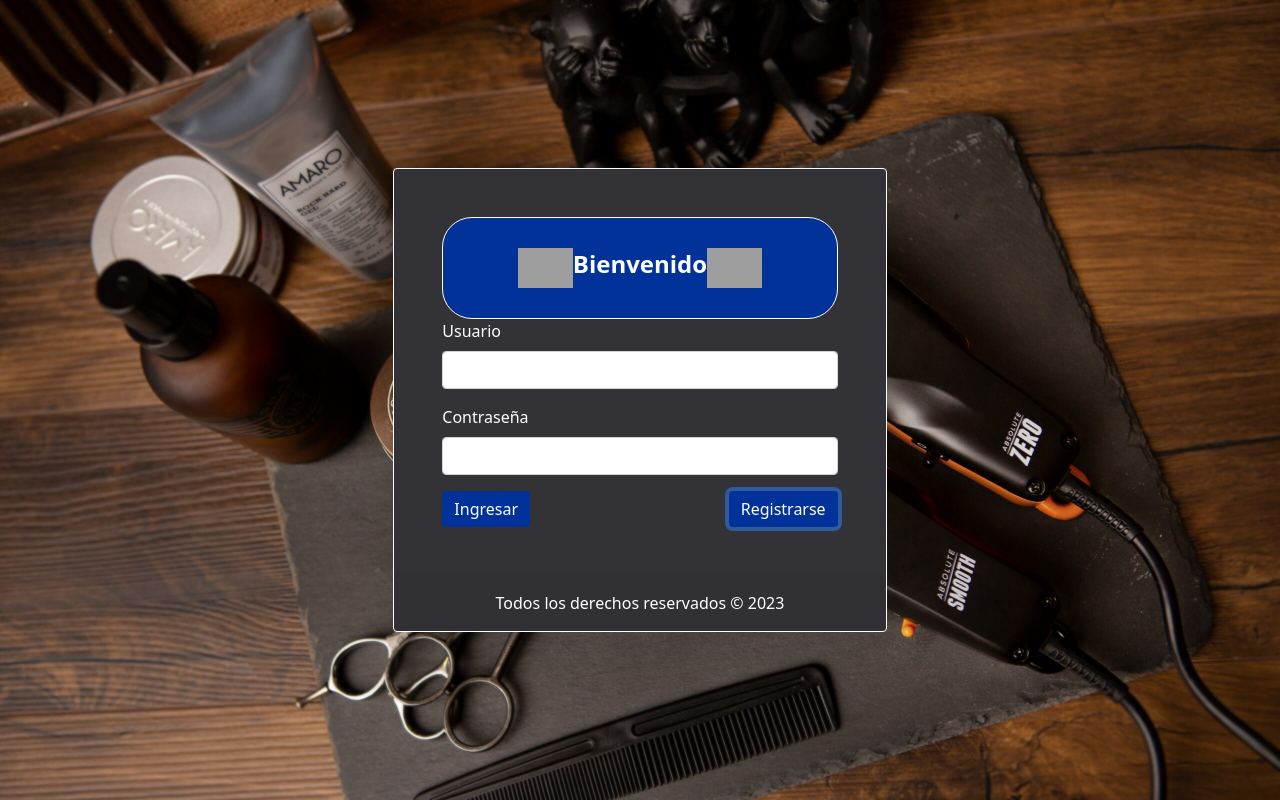
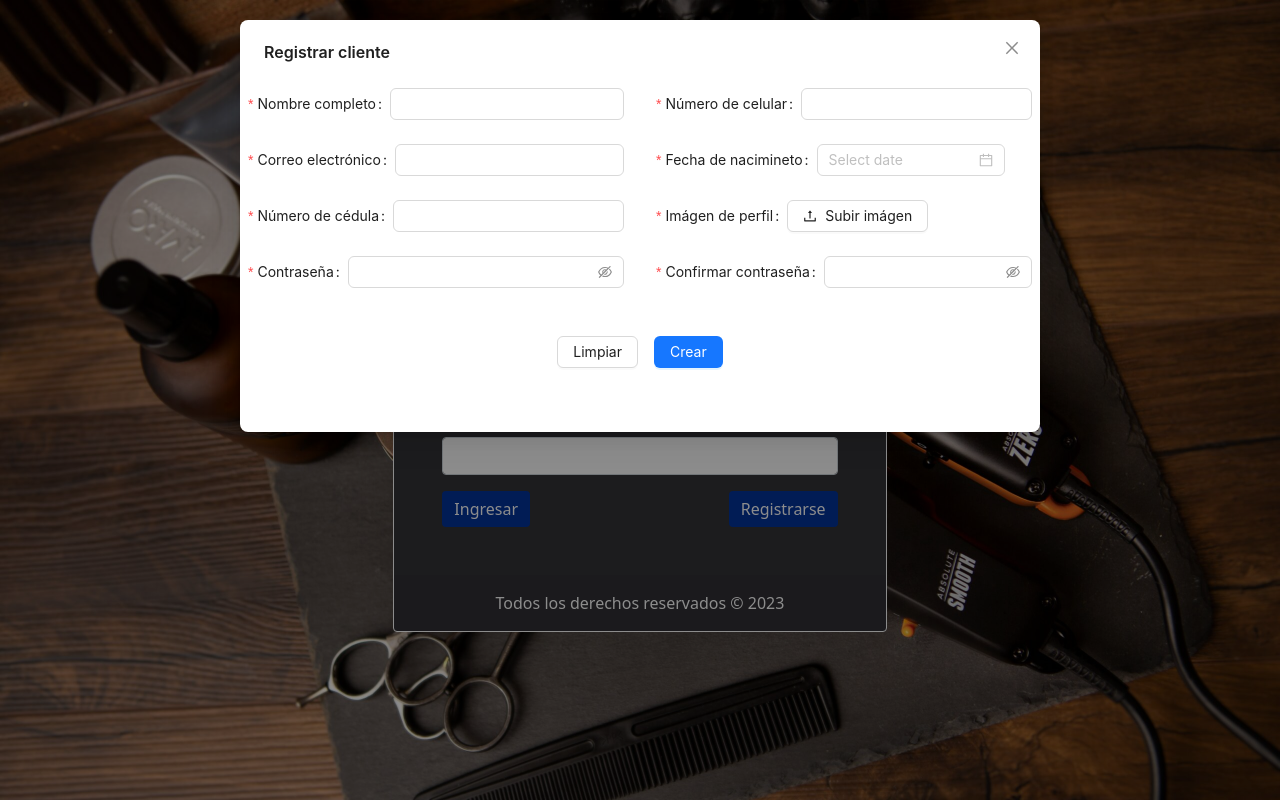
Before and after one commit to Odzen/barber_management_frontend, a React (Vite) app: page / in a window 1280 px wide. Both pictures are taken after a click on the button "Registrarse". Built offline with nearby package versions, Linux system fonts and the light colour scheme; no server answers; grey boxes are pictures that could not be loaded.

Commit message:
advance in modal for register

```diff
--- a/src/containers/mainRouter/index.jsx
+++ b/src/containers/mainRouter/index.jsx
@@ -20,7 +20,7 @@ const MainRouter = ({ location }) => {
   if (!token && tokenLocal == undefined) {
     return <LoginView setToken={setToken} />
   }
-  console.log('location.pathname: ', location.pathname)
+
   /* If the user's role is Administrator, then we redirect him to the Dashboard */
   if (role == 'Administrator' && location.pathname === '/') {
     return <Navigate to='/main' />
@@ -39,6 +39,7 @@ const MainRouter = ({ location }) => {
       {/* Main routes conditioned according to the role of the user */}
       <Routes>
         <Route path='/main' element={role == 'Barber' ? <ErrorView /> : <h1>Dashboard</h1>} />
+        <Route path='/register' element={<h1>Register</h1>} />
         <Route path='/staff' element={role == 'Barber' ? <ErrorView /> : <h1>Staff</h1>} />
         <Route path='/staff/:id' element={<h1>Staff Id</h1>} />
         <Route path='/users' element={role == 'Barber' ? <ErrorView /> : <h1>Users</h1>} />
--- /dev/null
+++ b/src/helpers/handleInputChange.js
@@ -0,0 +1,9 @@
+/* Function to handle input changes */
+
+export const handleInputChange = (event, state, setState) => {
+  setState({
+    ...state,
+    [event.target.name]: event.target.value
+  })
+  console.log(state)
+}
--- /dev/null
+++ b/src/helpers/openNotificationWithIcon.js
@@ -0,0 +1,8 @@
+/* Function to show notification  */
+
+export const openNotificationWithIcon = (notification, type, message, description) => {
+  notification[type]({
+    message: message,
+    description: description
+  })
+}
--- a/src/security/views/login/index.jsx
+++ b/src/security/views/login/index.jsx
@@ -1,66 +1,133 @@
+import axios from 'axios'
 import { useState } from 'react'
-import { notification } from 'antd'
-import axios from 'axios'
+import {
+  Modal,
+  Form,
+  Input,
+  Select,
+  Button,
+  Col,
+  Row,
+  Upload,
+  DatePicker,
+  Spin,
+  notification
+} from 'antd';
+import {
+  UploadOutlined,
+  LoadingOutlined
+} from '@ant-design/icons';
+import icon from '../../../assets/images/icono.png'
 import './login.css'
-import icon from '../../../assets/images/icono.png'
-/*Componente usado para validar el ingreso de usuarios*/
+import { handleInputChange } from '../../../helpers/handleInputChange';
+import { openNotificationWithIcon } from '../../../helpers/openNotificationWithIcon';
+
+/* Component used to validate user input */
 
 const LoginView = (/*{ setToken }*/) => {
-  /*Estados generales para recepción de datos del usuario*/
+
+  /* General states for receiving user data */
+  const [formCustomer] = Form.useForm();
   const [user, setUser] = useState(false)
-  const [datos, setDatos] = useState({
-    usuario: '',
-    clave: ''
+  const [modelRegister, setModelRegister] = useState(false)
+  const [newUser, setNewUser] = useState({
+    name: '',
+    documentNumber: '',
+    phone: '',
+    birthDate: '',
+    urlImg: '',
+    email: '',
+    state: '', // always active
+    role: '',  // always role
+    password: '',
   })
-
-  /*Función para mostrar notificación cuando los datos del usuario para el login son incorrectos*/
-  const openNotificationWithIcon = (type) => {
-    notification[type]({
-      message: '¡Credenciales incorrectas!',
-      description: 'Los datos ingresados son incorrectos. Vefifícalos e inténtalo de nuevo :)'
+  const [loginUser, setLoginUser] = useState({
+    user: '',
+    password: ''
   })
-  }
-
-  /*Función para actualizar los datos del usuario cada vez que hace cambios en los inputs del formulario del login*/
-  const handleInputChange = (e) => {
-    let { name, value } = e.target
-    let newDatos = { ...datos, [name]: value }
-    setDatos(newDatos)
-  }
 
   /*Función para enviar los datos ingresados por el usuario para saber si puede ingresar o no*/
   const handleSubmit = async (e) => {
     e.preventDefault()
 
     try {
-      let res = await axios.post('http://localhost:3001/usuario/login', datos)
       setUser(!user)
+      let res = await axios.post('http://localhost:3001/usuario/login', loginUser)
       setTimeout(() => {
+
         const accessToken = res.data.token
         // setToken(accessToken)
         localStorage.setItem('token', accessToken)
-        setDatos({
-          usuario: '',
-          clave: ''
+
+        setLoginUser({
+          user: '',
+          password: ''
         })
-        localStorage.setItem('usuario', res.data.nombre_usuario)
-        localStorage.setItem('img', res.data.url_img_usuario)
-        localStorage.setItem('rol', res.data.nombre_rol)
+
+        /* Local storage variables */
+        localStorage.setItem('name', res.data.nombre_usuario)
+        localStorage.setItem('urlImg', res.data.url_img_usuario)
+        localStorage.setItem('role', res.data.nombre_rol)
         localStorage.setItem('id', res.data.id_usuario)
       }, 1000)
     } catch (error) {
-      if (error.response) {
-        console.log(error.response.data)
-        openNotificationWithIcon('warning')
-      } else if (error.request) {
-        console.log(error.request)
-      } else {
-        console.log(error.message)
-      }
+      const type = 'warning'
+      const message = '¡Ocurrió algo inusual!'
+      const description = error.message
+      setUser(false)
+
+      openNotificationWithIcon(notification, type, message, description)
     }
   }
 
+  /*Función para cerrar modal con el formulario del cliente*/
+  const showRegisterCustomer = () => {
+    setModelRegister(true);
+  };
+
+  /*Función para cerrar modal con el formulario del cliente*/
+  const cancelRegisterCustomer = () => {
+    setModelRegister(false);
+  };
+
+  /*Función para convertir la URL del adjunto que suben al formulario de crear cliente en base64 y almacenarlo en el estado global*/
+  const getUrl = async () => {
+    const fileInput = document.getElementById('url_recibo_publico');
+    const selectedFile = fileInput.files[0];
+
+    const btn = document.getElementsByClassName('btnCrearCliente');
+
+    if (selectedFile.type != "application/pdf") {
+
+      alert("Solo se permiten imágenes en PDF")
+      fileInput.value = "";
+
+      btn[0].setAttribute('disabled', 'true');
+    } else {
+      btn[0].removeAttribute('disabled');
+
+
+      let result = await getBase64(selectedFile);
+      let url = result;
+
+      setDatosCliente({
+        ...datosCliente,
+        [fileInput.id]: url
+      })
+    }
+  }
+
+  const onChange = (dateString) => {
+    console.log(dateString);
+  };
+
+  const onResetCustomerForm = () => {
+    formCustomer.resetFields();
+  };
+
+
   return (
+    <>
       <section className='background h-100'>
         <div className='h-100'>
           <div className='row g-0 align-items-center justify-content-center h-100 px-5'>
@@ -84,12 +151,12 @@ const LoginView = (/*{ setToken }*/) => {
                         Usuario
                       </label>
                       <input
-                      id='email'
+                        id='user'
                         type='text'
-                      onChange={handleInputChange}
-                      value={datos.usuario}
+                        onChange={(event) => handleInputChange(event, loginUser, setLoginUser)}
+                        value={loginUser.user}
                         className='form-control'
-                      name='usuario'
+                        name='user'
                         required
                         autoFocus
                       />
@@ -104,10 +171,10 @@ const LoginView = (/*{ setToken }*/) => {
                       <input
                         id='password'
                         type='password'
-                      onChange={handleInputChange}
-                      value={datos.clave}
+                        onChange={(event) => handleInputChange(event, loginUser, setLoginUser)}
+                        value={loginUser.password}
                         className='form-control'
-                      name='clave'
+                        name='password'
                         required
                       />
                       <div className='invalid-feedback'>Contraseña es requirida</div>
@@ -117,13 +184,12 @@ const LoginView = (/*{ setToken }*/) => {
                         <i className='bi bi-box-arrow-in-right'></i> Ingresar
                       </button>
 
-                    <button type='submit' className='btn btn-primary'>
+                      <button type="button" className='btn btn-primary' onClick={showRegisterCustomer}>
                         <i className='bi bi-box-arrow-in-right'></i> Registrarse
                       </button>
-                    {/* <div className={user ? "text-center" : "cargando"}>
-                                            <div className="spinner-grow text-warning" role="status">
                     </div>
-                                        </div> */}
+                    <div className={user ? "text-center mt-3" : "loading"}>
+                      <Spin indicator={<LoadingOutlined style={{ fontSize: 24 }} spin />} />
                     </div>
                   </form>
                 </div>
@@ -137,6 +203,141 @@ const LoginView = (/*{ setToken }*/) => {
           </div>
         </div>
       </section>
+      <Modal
+        style={{
+          top: 20,
+        }}
+        open={modelRegister}
+        title="Registrar cliente"
+        onCancel={cancelRegisterCustomer}
+        width="800px"
+        footer={[
+        ]}
+      >
+
+        <Form form={formCustomer} name="crearCliente" className="crearCliente" id="crearCliente" onFinish={() => console.log("create customer")}>
+          <Row className='col-12 d-flex flex-column align-items-center'>
+            <div className='d-flex justify-content-center'>
+              <Col span={12} className="m-3">
+                <Form.Item
+                  name="name"
+                  label="Nombre completo"
+                  rules={[{ required: true, message: "Este campo es obligatorio" }]}
+                  className="d-flex flex-column">
+                  <Input
+                    type="text"
+                    pattern="^[\w'\-,.][^0-9_!¡?÷?¿/\\+=@#$%ˆ&*(){}|~<>;:[\]]{2,}$"
+                    title="Ingresa un nombre válido"
+                    onChange={(event) => handleInputChange(event, newUser, setNewUser)}
+                    name="name" />
+                </Form.Item>
+                <Form.Item
+                  name="email"
+                  label="Correo electrónico"
+                  rules={[{ required: true, message: "Este campo es obligatorio" }]}
+                  className="d-flex flex-column">
+                  <Input
+                    type="email"
+                    pattern="^[^@]+@[^@]+\.[a-zA-Z]{2,}$"
+                    title="Ingresa un correo válido"
+                    onChange={(event) => handleInputChange(event, newUser, setNewUser)}
+                    name="email" />
+                </Form.Item>
+                <Form.Item
+                  name="documentNumber"
+                  label="Número de cédula"
+                  rules={[{ required: true, message: "Este campo es obligatorio" }]}
+                  className="d-flex flex-column">
+                  <Input
+                    type="text"
+                    pattern="^[0-9]{6,10}$"
+                    title="Ingresa un número de cédula válido"
+                    onChange={(event) => handleInputChange(event, newUser, setNewUser)}
+                    name="documentNumber" />
+                </Form.Item>
+                <Form.Item
+                  name="password"
+                  label="Contraseña"
+                  rules={[{ required: true, message: "Este campo es obligatorio" }]}
+                  className="d-flex flex-column">
+                  <Input.Password
+                    type="password"
+                    pattern="^(?=.*\d)(?=.*[\u0021-\u002b\u003c-\u0040])(?=.*[A-Z])(?=.*[a-z])\S{8,16}$"
+                    title="La contraseña debe tener al entre 8 y 16 caracteres, al menos un dígito, al menos una minúscula,
+                    al menos una mayúscula y al menos un caracter no alfanumérico."
+                    onChange={(event) => handleInputChange(event, newUser, setNewUser)}
+                    name="password" />
+                </Form.Item>
+              </Col>
+              <Col span={12} className="m-3">
+                <Form.Item
+                  name="phone"
+                  label="Número de celular"
+                  rules={[{ required: true, message: "Este campo es obligatorio" }]}
+                  className="d-flex flex-column">
+                  <Input type="text"
+                    pattern="([0-9]{10})"
+                    title="Ingresa un número de celular válido"
+                    onChange={(event) => handleInputChange(event, newUser, setNewUser)}
+                    name="phone" />
+                </Form.Item>
+
+                <Form.Item
+                  name="birthDate"
+                  label="Fecha de nacimineto"
+                  rules={[{ required: true, message: "Este campo es obligatorio" }]}
+                  className="d-flex flex-column">
+                  <DatePicker onChange={onChange} name="birthDate" />
+                </Form.Item>
+                <Form.Item
+                  name="urlImg"
+                  label="Imágen de perfil"
+                  valuePropName="fileList"
+                  // getValueFromEvent={normFile}
+                  onChange={getUrl}
+                  rules={[{ required: true, message: "Este campo es obligatorio" }]}
+                  className="d-flex flex-column"
+                >
+                  <Upload
+                    name="urlImg"
+                    listType="picture"
+                    maxCount={1}
+                    id="urlImg"
+                    accept="application/pdf">
+                    <Button icon={<UploadOutlined />}>Subir imágen</Button>
+                  </Upload>
+                </Form.Item>
+                <Form.Item
+                  name="password_confirm"
+                  label="Confirmar contraseña"
+                  rules={[{ required: true, message: "Este campo es obligatorio" }]}
+                  className="d-flex flex-column">
+                  <Input.Password
+                    type="password"
+                    pattern="^(?=.*\d)(?=.*[\u0021-\u002b\u003c-\u0040])(?=.*[A-Z])(?=.*[a-z])\S{8,16}$"
+                    title="La contraseña debe tener al entre 8 y 16 caracteres, al menos un dígito, al menos una minúscula,
+                  al menos una mayúscula y al menos un caracter no alfanumérico."
+                    onChange={(event) => handleInputChange(event, newUser, setNewUser)}
+                    name="contraseña_cliente" />
+                </Form.Item>
+
+              </Col>
+            </div>
+          </Row>
+
+          <div className='d-flex justify-content-center'>
+            <Form.Item >
+              <Button htmlType="button" className="m-2" onClick={onResetCustomerForm}>
+                Limpiar
+              </Button>
+              <Button type="primary" htmlType="submit" /* loading={loadingClient} */ className="btnCrearCliente m-2">
+                Crear
+              </Button>
+            </Form.Item>
+          </div>
+        </Form>
+      </Modal>
+    </>
   )
 }
 
--- a/src/security/views/login/login.css
+++ b/src/security/views/login/login.css
@@ -1,5 +1,5 @@
 .background {
-    background-image: url("../../../assets/images/background_login.jpg");
+  background-image: url('../../../assets/images/background_login.jpg');
   background-size: cover;
   width: 100%;
   height: 100%;
@@ -8,7 +8,6 @@
   right: 0;
   bottom: 0;
   left: 0;
-
 }
 
 .card {
@@ -37,12 +36,15 @@
 
 .container-title {
   padding: 30px 15px;
-    background-color: #01329A;
+  background-color: #01329a;
   border-radius: 30px;
   border: 1px solid white !important;
-
 }
 
 .imgIcon {
   width: 15%;
 }
+
+.loading {
+  display: none;
+}
```
Lines whose indentation alone changed are shown as unchanged.
